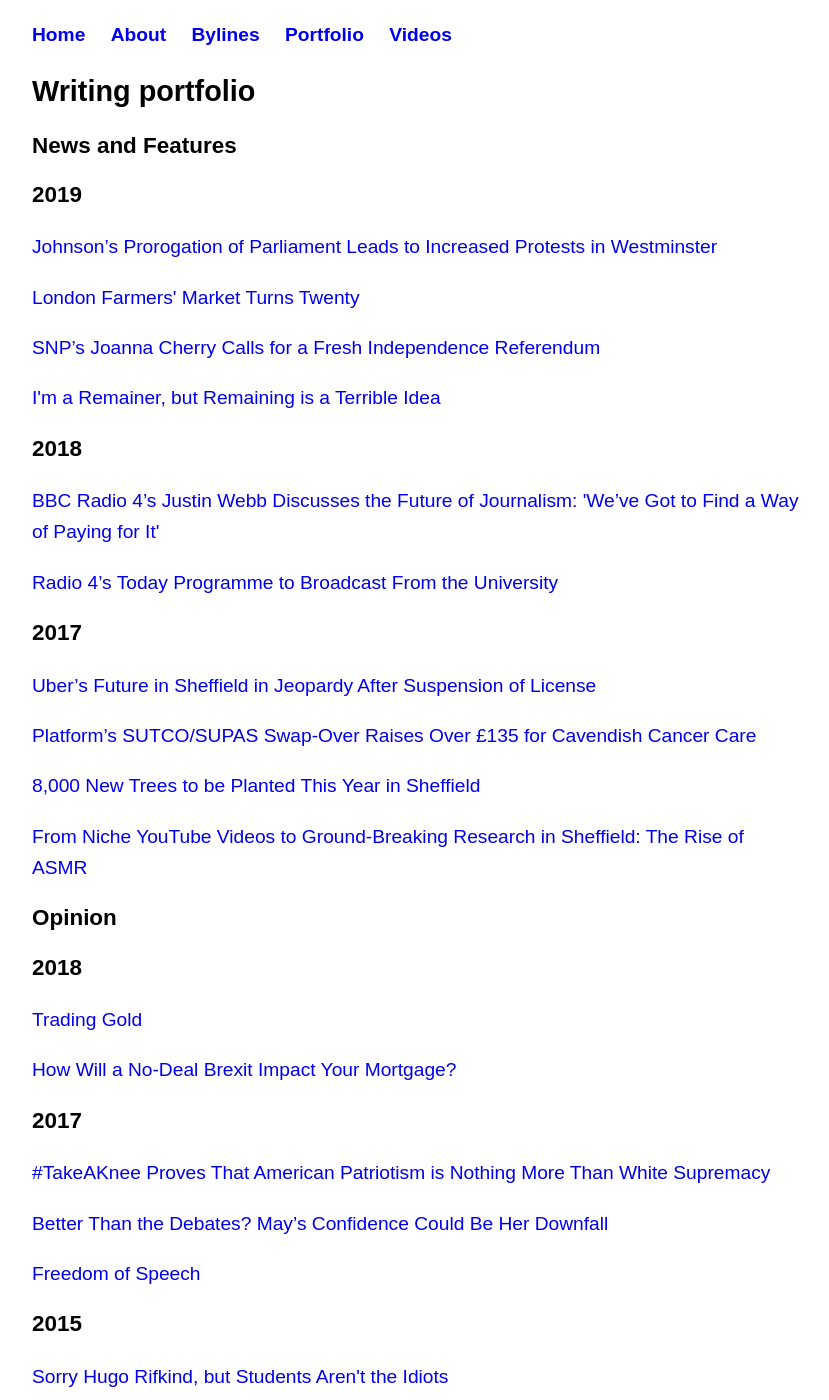
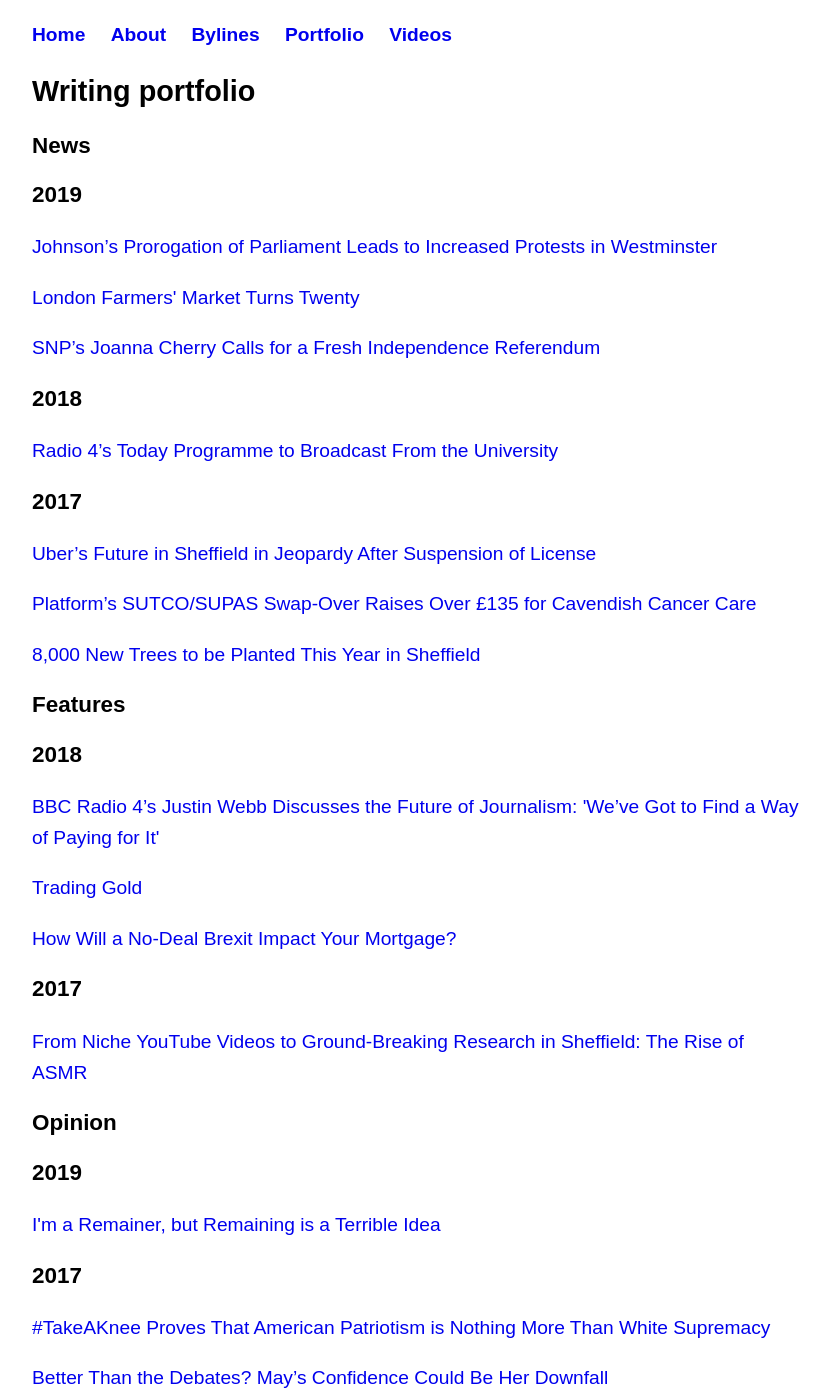
Before and after one commit to gracebraddock/gracebraddock.github.io, a Jekyll site: the page built from posts/index.html, in a window 1280 px wide and 1400 px high. Shown: the whole window, without its empty margins (224-1053 px from the left). Built offline with Jekyll 4.4.1, drawn with Linux system fonts in a browser that asks for light colours; some of the changed text lies outside the part shown.

Commit message:
Update index.html

```diff
--- a/posts/index.html
+++ b/posts/index.html
@@ -5,31 +5,38 @@
 
 <h2> Writing portfolio </h2>
 
-<h3> News and Features </h3>
+<h3> News</h3>
 
 <h3>2019</h3>
 <p><a href="/posts/prorogation-of-parliament">Johnson’s Prorogation of Parliament Leads to Increased Protests in Westminster</a></p>
 <p><a href="/posts/london-farmers-market">London Farmers' Market Turns Twenty</a></p>
 <p><a href="/posts/joanna-cherry">SNP’s Joanna Cherry Calls for a Fresh Independence Referendum</a></p>
-<p><a href="/posts/remaining">I'm a Remainer, but Remaining is a Terrible Idea</a></p>
+
 
 <h3>2018</h3>
-<p><a href="/posts/justin-webb">BBC Radio 4’s Justin Webb Discusses the Future of Journalism: 'We’ve Got to
-Find a Way of Paying for It'</a></p>
 <p><a href="/posts/today-programme-university">Radio 4’s Today Programme to Broadcast From the University</a></p>
 
 <h3>2017</h3>
 <p><a href="/posts/uber-future-jeopardy">Uber’s Future in Sheffield in Jeopardy After Suspension of License</a></p>
 <p><a href="/posts/platform-fund-raiser">Platform’s SUTCO/SUPAS Swap-Over Raises Over £135 for Cavendish Cancer Care</a></p>
 <p><a href="/posts/8000-new-trees-sheffield">8,000 New Trees to be Planted This Year in Sheffield</a></p>
+
+
+<h3> Features </h3>
+
+<h3>2018</h3>
+<p><a href="/posts/justin-webb">BBC Radio 4’s Justin Webb Discusses the Future of Journalism: 'We’ve Got to
+Find a Way of Paying for It'</a></p>
+<p><a href="/posts/trading-gold">Trading Gold</a></p>
+<p><a href="/posts/no-deal-brexit-mortgage">How Will a No-Deal Brexit Impact Your Mortgage?</a></p>
+<h3>2017</h3>
 <p><a href="/posts/asmr">From Niche YouTube Videos to Ground-Breaking Research in Sheffield: The Rise of ASMR</a></p>
+
 
 <h3> Opinion</h3>
 
-<h3>2018</h3>
-<p><a href="/posts/trading-gold">Trading Gold</a></p>
-<p><a href="/posts/no-deal-brexit-mortgage">How Will a No-Deal Brexit Impact Your Mortgage?</a></p>
-
+<h3>2019</h3>
+<p><a href="/posts/remaining">I'm a Remainer, but Remaining is a Terrible Idea</a></p>
 
 <h3>2017</h3>
 
```
Also changed, not shown: other parts of posts/index.html (+0 -3 lines).
